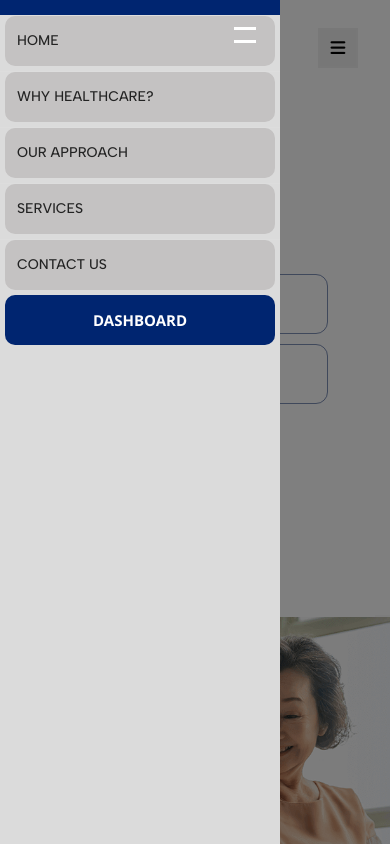
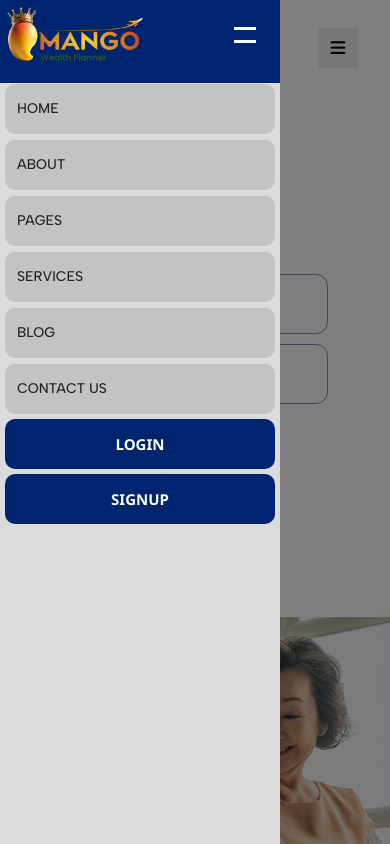
Before and after one commit to MOHDSUHAIL09/crypto, a React (Vite) app: page /login in a window 390 px wide. Both pictures are taken after a click on the button 340 px from the left and 47 px from the top of the page. Shown: the top 844 px of the page. Built offline with nearby package versions, Linux system fonts and the light colour scheme; no server answers; a web font is replaced by a local one.

Commit message:
update code

```diff
--- a/src/Pages/Auth/Login.jsx
+++ b/src/Pages/Auth/Login.jsx
@@ -373,27 +373,57 @@ const Login = () => {
         {isMobileMenuOpen && (
           <div className="mobile-menu-drawer-overlay" onClick={() => setIsMobileMenuOpen(false)}>
             <div className="mobile-menu-drawer" onClick={e => e.stopPropagation()}>
+
               <button className="close-mobile-menu" onClick={() => setIsMobileMenuOpen(false)}>✕</button>
+              <img className='logomenu' src={logoImg} alt='logo'></img>
+
               <nav className="mediic_menu">
                 <ul className="nav_scroll">
-                  <li><NavLink to="/" onClick={() => setIsMobileMenuOpen(false)}>Home</NavLink></li>
-                  <li><NavLink to="/about" onClick={() => setIsMobileMenuOpen(false)}>Why Healthcare?</NavLink></li>
-                  <li><NavLink to="#" onClick={() => setIsMobileMenuOpen(false)}>Our Approach</NavLink></li>
-                  <li><NavLink to="#" onClick={() => setIsMobileMenuOpen(false)}>Services</NavLink></li>
+                  <li>
+                    <NavLink to="/" onClick={() => setIsMobileMenuOpen(false)}>Home</NavLink>
+                  </li>
+                  <li><NavLink to="/about" onClick={() => setIsMobileMenuOpen(false)}>About</NavLink></li>
+                  <li>
+                    <NavLink to="#">Pages</NavLink>
+                  </li>
+                  <li>
+                    <NavLink to="#">Services</NavLink>
+                  </li>
+                  <li>
+                    <NavLink to="#">Blog</NavLink>
+                  </li>
                   <li><NavLink to="/contact" onClick={() => setIsMobileMenuOpen(false)}>Contact Us</NavLink></li>
-                  <div className="mediic-button01">
+
                   <Link
                     to={localStorage.getItem("isLoggedIn") === "true" ? "/dashboard" : "/login"}
                     className="wallet-header01"
-                      onClick={() => setIsMobileMenuOpen(false)}
                   >
-                      Dashboard
+                    <div className="mediic-button01">
+
+                      Login
+
+                      <div className="mediic-hover-btn hover-btn"></div>
+                      <div className="mediic-hover-btn hover-btn2"></div>
+                      <div className="mediic-hover-btn hover-btn3"></div>
+                      <div className="mediic-hover-btn hover-btn4"></div>
+
+                    </div></Link>
+
+
+                  <div className="mediic-button01">
+                    <Link
+                      to={localStorage.getItem("isLoggedIn") === "true" ? "/dashboard" : "/Signup"}
+                      className="wallet-header01"
+                    >
+                      signup
+
                       <div className="mediic-hover-btn hover-btn"></div>
                       <div className="mediic-hover-btn hover-btn2"></div>
                       <div className="mediic-hover-btn hover-btn3"></div>
                       <div className="mediic-hover-btn hover-btn4"></div>
                     </Link>
                   </div>
+
                 </ul>
               </nav>
             </div>
--- a/src/Pages/Auth/Signup.jsx
+++ b/src/Pages/Auth/Signup.jsx
@@ -244,6 +244,71 @@ const Signup = () => {
       </div>
 
       {/* Sidebar / Mobile Menu - copy from your existing code */}
+      {isMobileMenuOpen && (
+        <div className="mobile-menu-drawer-overlay" onClick={() => setIsMobileMenuOpen(false)}>
+          <div className="mobile-menu-drawer" onClick={e => e.stopPropagation()}>
+
+            <button className="close-mobile-menu" onClick={() => setIsMobileMenuOpen(false)}>✕</button>
+            <img className='logomenu' src={logoImg} alt='logo'></img>
+
+            <nav className="mediic_menu">
+              <ul className="nav_scroll">
+                <li>
+                  <NavLink to="/" onClick={() => setIsMobileMenuOpen(false)}>Home</NavLink>
+                </li>
+                <li><NavLink to="/about" onClick={() => setIsMobileMenuOpen(false)}>About</NavLink></li>
+                <li>
+                  <NavLink to="#">Pages</NavLink>
+                </li>
+                <li>
+                  <NavLink to="#">Services</NavLink>
+                </li>
+                <li>
+                  <NavLink to="#">Blog</NavLink>
+                </li>
+                <li><NavLink to="/contact" onClick={() => setIsMobileMenuOpen(false)}>Contact Us</NavLink></li>
+
+
+                <div className="mediic-button01">
+                  <Link
+                    to={localStorage.getItem("isLoggedIn") === "true" ? "/dashboard" : "/login"}
+                    className="wallet-header01"
+                  >
+                    Login
+
+                    <div className="mediic-hover-btn hover-btn"></div>
+                    <div className="mediic-hover-btn hover-btn2"></div>
+                    <div className="mediic-hover-btn hover-btn3"></div>
+                    <div className="mediic-hover-btn hover-btn4"></div>
+                  </Link>
+                </div>
+
+                <Link
+                  to={localStorage.getItem("isLoggedIn") === "true" ? "/dashboard" : "/Signup"}
+                  className="wallet-header01"
+                >
+                  <div className="mediic-button01">
+
+                    signup
+
+                    <div className="mediic-hover-btn hover-btn"></div>
+                    <div className="mediic-hover-btn hover-btn2"></div>
+                    <div className="mediic-hover-btn hover-btn3"></div>
+                    <div className="mediic-hover-btn hover-btn4"></div>
+
+                  </div> </Link>
+
+              </ul>
+            </nav>
+          </div>
+        </div>
+      )}
+
+
+
+
+
+
 
       {/* Signup Form */}
       <div className="mediic-appoinment">
@@ -267,7 +332,7 @@ const Signup = () => {
                     </div>
                     <div className="col-lg-12">
                       <div className="form-box">
-                        <input type="text" value={formData.sponsorName} readOnly placeholder="Sponsor Name" className="readonly-input" style={{color: "#db330e"}}/>
+                        <input type="text" value={formData.sponsorName} readOnly placeholder="Sponsor Name" className="readonly-input" style={{ color: "#db330e" }} />
                       </div>
                     </div>
                     <div className="col-lg-12">
--- a/src/Pages/Dahboard/LevelIncome.jsx
+++ b/src/Pages/Dahboard/LevelIncome.jsx
@@ -58,7 +58,7 @@ const LevelIncome = () => {
   }, [open, show, op]);
 
 useEffect(() => {
-  const regno = userData.regno;
+const regno = localStorage.getItem("regno");
   const findlvl = 10;
 
   apiClient.get(`/Dashboard/team-counts`, {
@@ -75,7 +75,7 @@ useEffect(() => {
         teamCount: apiData.totalTeam ?? 0,
         active: apiData.activeTeam ?? 0,
         inactive: apiData.inactiveTeam ?? 0,
-        directId: apiData.directId ?? 0,
+
       },
     ]);
   })
@@ -95,7 +95,7 @@ useEffect(() => {
   const teamData = levels[0] || {};
   const menuItems = [
     { name: "Total Team", icon: <FaUserPlus />, value: teamData.teamCount },
-    { name: "DirectId",icon: <FaUsers />, value: userData.directId },
+   { name: "DirectId", icon: <FaUsers />, value: userData?.directId ?? 0 },
     { name: "--" },
     { name: "--" },
     { name: "Active Team", icon: <FaUsers />, value: teamData.active },
--- a/src/components/ui/Header/Header.jsx
+++ b/src/components/ui/Header/Header.jsx
@@ -213,7 +213,7 @@ const Header = () => {
                   <ul className="list-style-one">
                     <li>
                       <span className="icon fa-envelope"></span>
-    <a href="mailto:healthcare@mangowealthplanner.com" style={{color: "#fff"}}>
+                      <a href="mailto:healthcare@mangowealthplanner.com" style={{ color: "#fff" }}>
                         healthcare@mangowealthplanner.com
                       </a>
                     </li>
```
Also changed, not shown: src/assets/Css/Main.css. Lines whose indentation alone changed are shown as unchanged.
